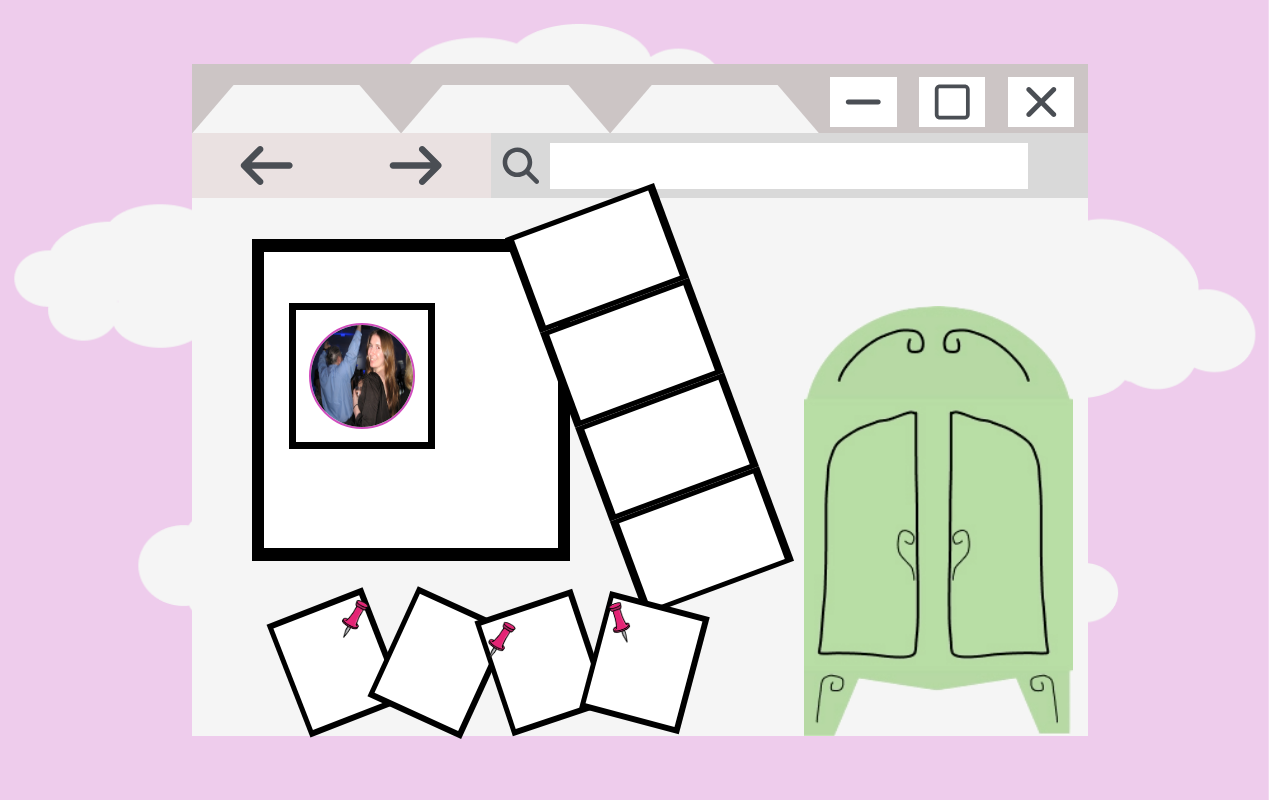
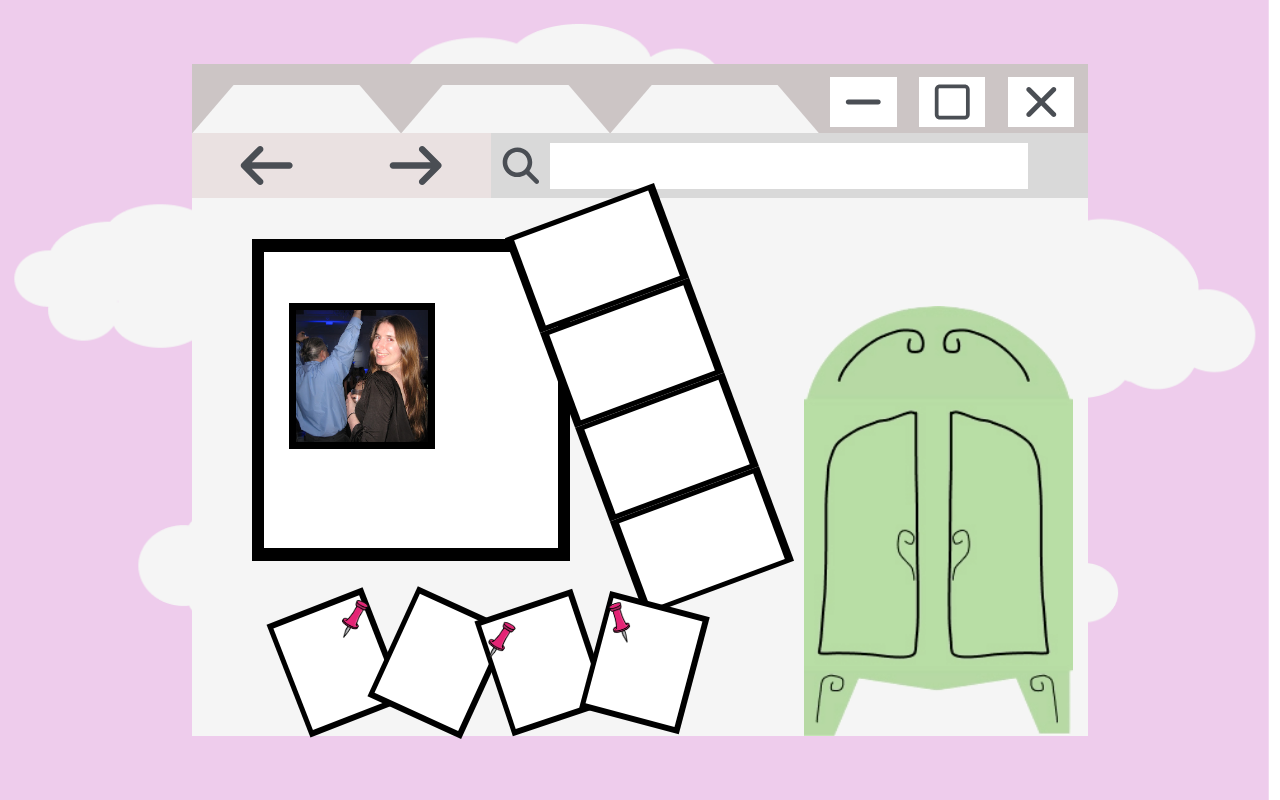
Before and after one commit to Kdinatale/grand_challenges_summer_2025, a React (Vite) app in the folder frontend/closet-community/: page /profile in a window 1280 px wide. Built offline with nearby package versions, Linux system fonts and the light colour scheme; a web font is replaced by a local one.

Commit message:
Fix profile photo styling conflict

```diff
--- a/frontend/closet-community/src/styles/FeedHeader.css
+++ b/frontend/closet-community/src/styles/FeedHeader.css
@@ -24,7 +24,7 @@
   align-items: center;
 }
 
-.profile-image-border {
+.header-content .profile-image-border {
   width: 70%;
   aspect-ratio: 1 / 1;
   border-radius: 50%;
@@ -33,7 +33,7 @@
   display: flex;
 }
 
-.profile-photo-img {
+.header-content .profile-photo-img {
   width: 80%;
   aspect-ratio: 1 / 1;
   border-radius: 60%;
```
